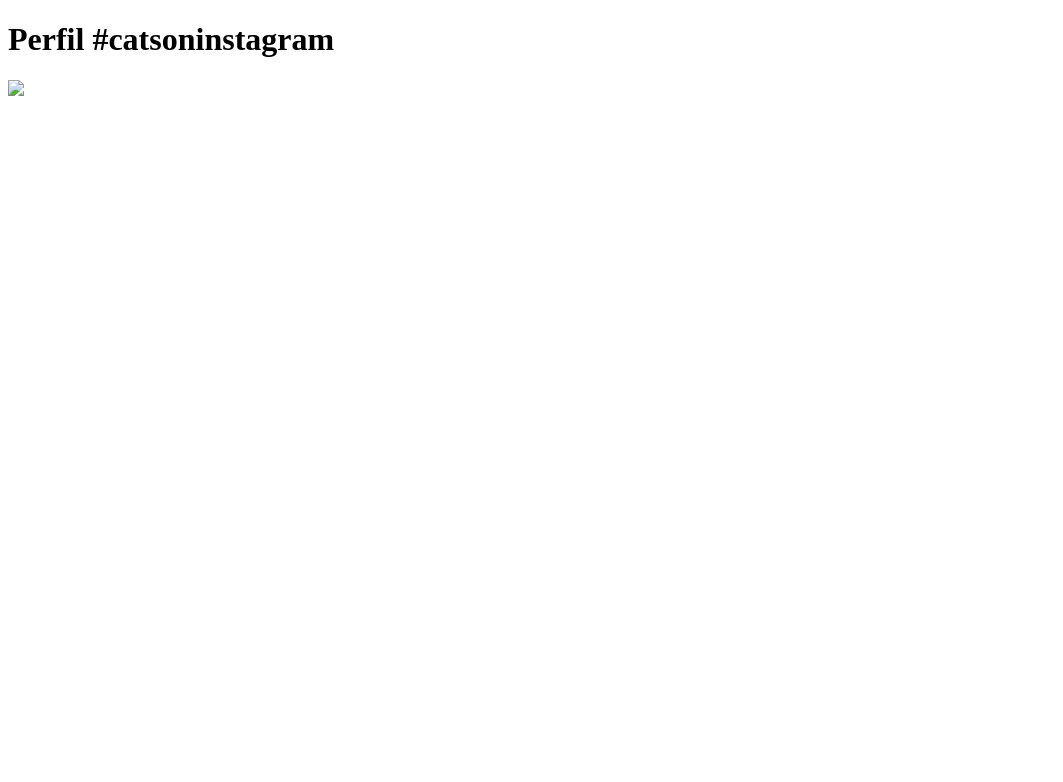
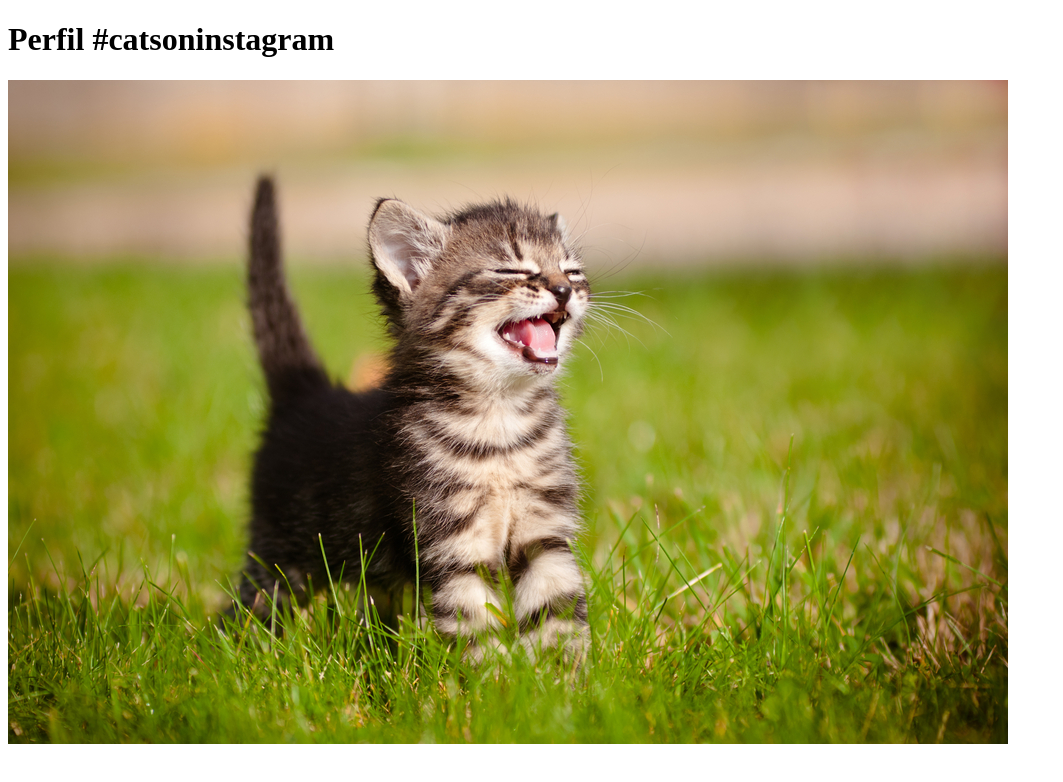
Before and after one commit to IsahBag/WoMakers_Git_Github, a plain HTML site: page index.html in a window 1280 px wide. Shown: the whole page, without its empty margins (0-1063 px from the left). Drawn offline with Linux system fonts and the light colour scheme.

Commit message:
segunda ateração para corrigir o nome da imagem

```diff
--- a/index.html
+++ b/index.html
@@ -6,6 +6,6 @@
     </head>
     <body>
         <h1>Perfil #catsoninstagram</h1>
-        <img src="images/nome_da_sua_imagem.jpg" />
+        <img src="gatinho.jpg" />
     </body>
 </html>
```
